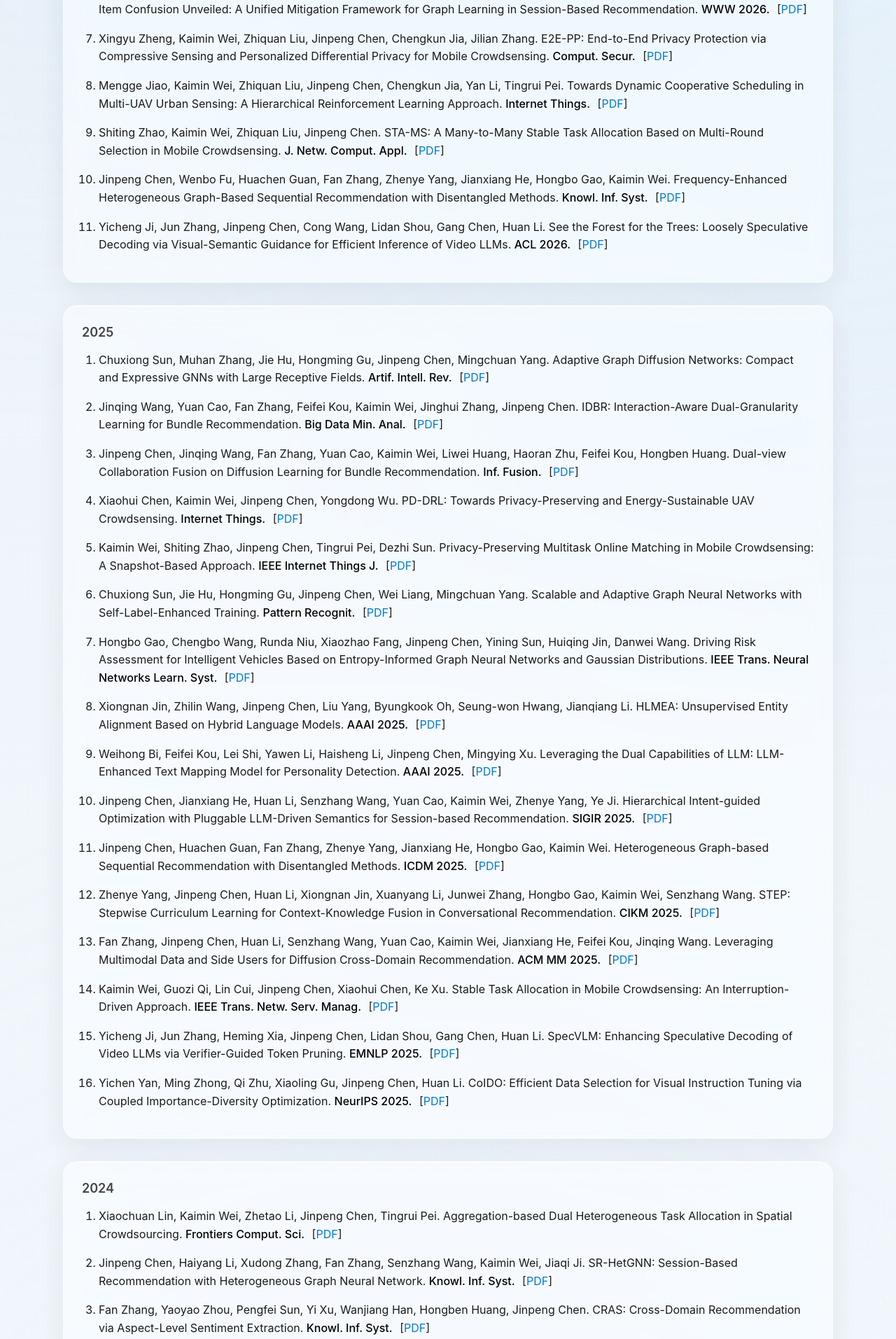
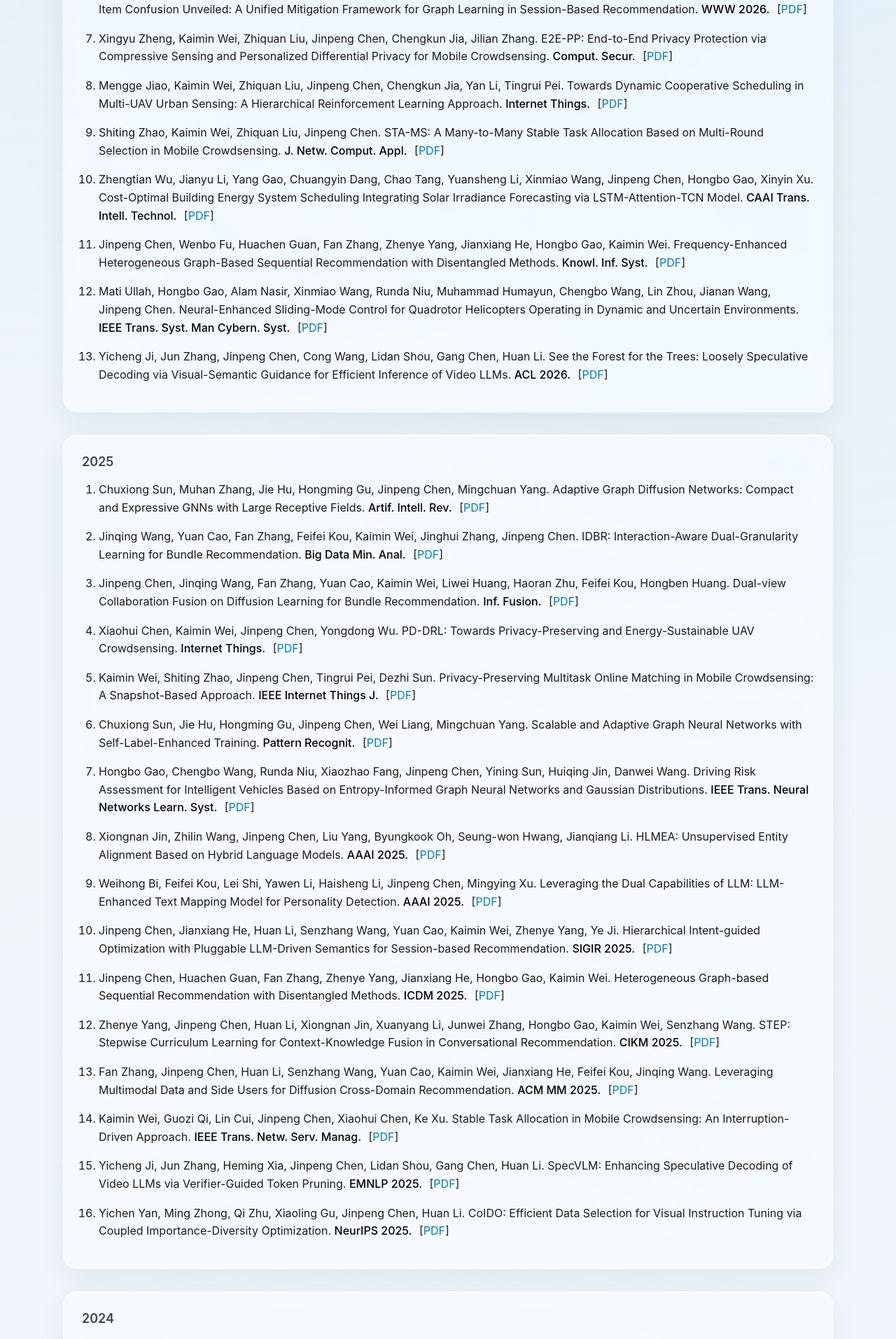
Before and after one commit to acdc-lab/acdc-lab.github.io, a Jekyll site: the page built from publications.markdown, in a window 1280 px wide. Shown: the part 864-2777 px from the top of the page at 70% size. Built offline with Jekyll 4.4.1, drawn with Linux system fonts in a browser that asks for light colours.

Commit message:
Add 2 missing 2026 DBLP papers (TSMC, CAAI Trans. Intell. Technol.)
Co-Authored-By: Claude Code <noreply@anthropic.com>

```diff
--- a/publications.markdown
+++ b/publications.markdown
@@ -104,11 +104,29 @@ permalink: /publications/
       </li>
 
       <li>
+        Zhengtian Wu, Jianyu Li, Yang Gao, Chuangyin Dang, Chao Tang, Yuansheng Li, Xinmiao Wang, Jinpeng Chen, Hongbo Gao, Xinyin Xu.
+        Cost-Optimal Building Energy System Scheduling Integrating Solar Irradiance Forecasting via LSTM-Attention-TCN Model.
+        <em>CAAI Trans. Intell. Technol.</em>
+        <span class="pub-links">
+          [<a href="https://doi.org/10.1049/cit2.70128" class="pub-link">PDF</a>]
+        </span>
+      </li>
+
+      <li>
         Jinpeng Chen, Wenbo Fu, Huachen Guan, Fan Zhang, Zhenye Yang, Jianxiang He, Hongbo Gao, Kaimin Wei.
         Frequency-Enhanced Heterogeneous Graph-Based Sequential Recommendation with Disentangled Methods.
         <em>Knowl. Inf. Syst.</em>
         <span class="pub-links">
           [<a href="https://doi.org/10.1007/s10115-026-02820-3" class="pub-link">PDF</a>]
+        </span>
+      </li>
+
+      <li>
+        Mati Ullah, Hongbo Gao, Alam Nasir, Xinmiao Wang, Runda Niu, Muhammad Humayun, Chengbo Wang, Lin Zhou, Jianan Wang, Jinpeng Chen.
+        Neural-Enhanced Sliding-Mode Control for Quadrotor Helicopters Operating in Dynamic and Uncertain Environments.
+        <em>IEEE Trans. Syst. Man Cybern. Syst.</em>
+        <span class="pub-links">
+          [<a href="https://doi.org/10.1109/TSMC.2026.3688866" class="pub-link">PDF</a>]
         </span>
       </li>
 
```
Also changed, not shown: en/publications.markdown (+18 -0 lines).
